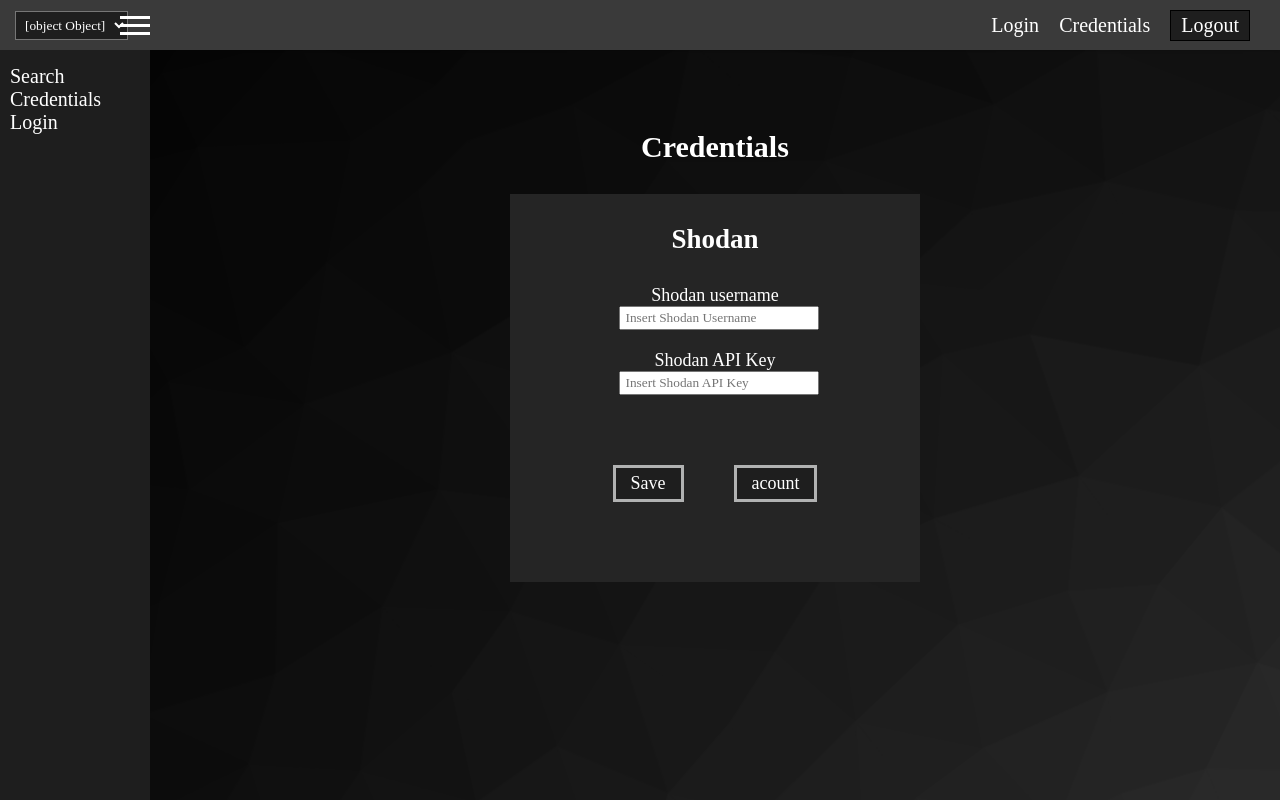
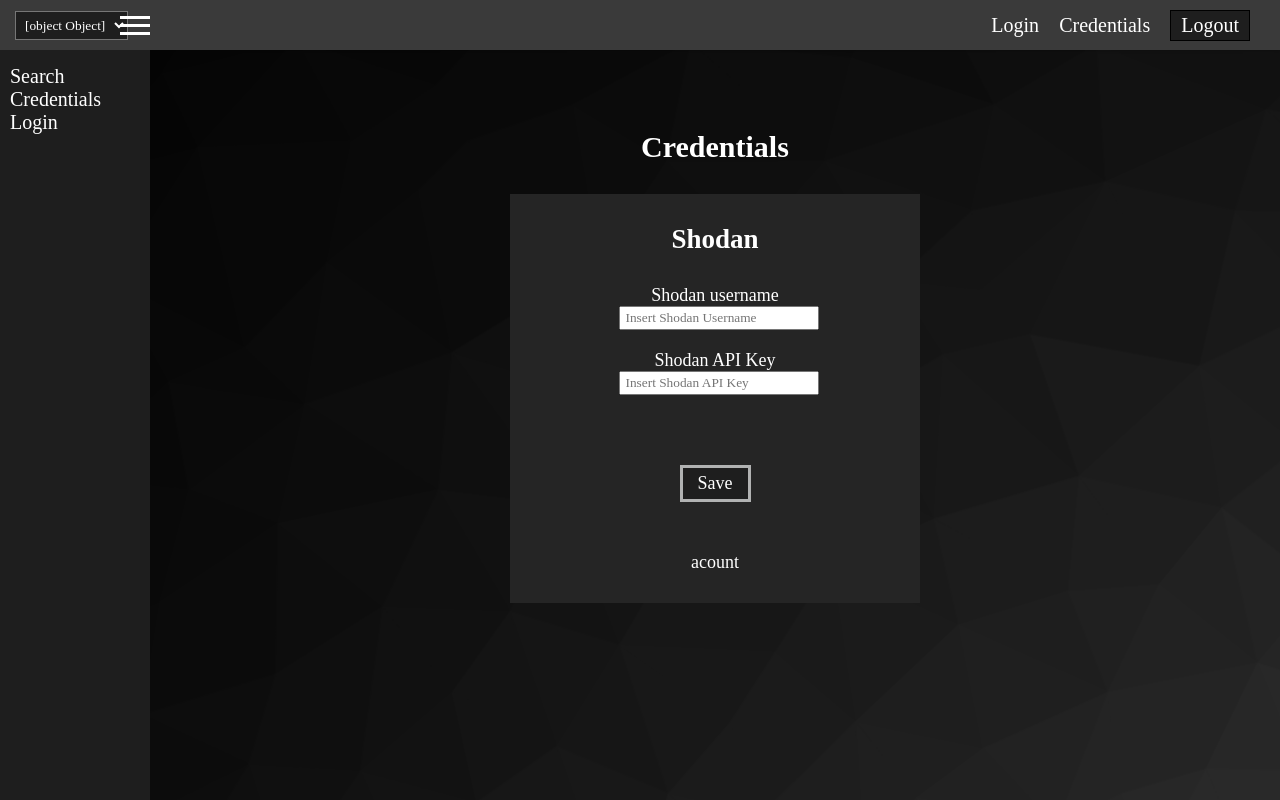
Before and after one commit to KTZgraph/sarenka-osint, a Next.js app: page /credentials in a window 1280 px wide. Built offline with nearby package versions, Linux system fonts and the light colour scheme.

Commit message:
style do linku shodana

```diff
--- a/components/credentials/credentials-form.js
+++ b/components/credentials/credentials-form.js
@@ -38,7 +38,7 @@
         <div className={classes.actions}>
           <button className={classes.action}>Save</button>
           <Link href={props.sourceUrl}>
-            <a className={classes.action}>acount</a>
+            <a className={classes.source}>acount</a>
           </Link>
         </div>
       </form>
--- a/components/credentials/credentials-form.module.css
+++ b/components/credentials/credentials-form.module.css
@@ -33,8 +33,9 @@
 
 .actions {
     display: flex;
-    flex-flow: row;
+    flex-flow: column;
     justify-content: center;
+    align-items: center;
 }
 
 .action{
@@ -47,4 +48,9 @@
 
 .action:hover{
     background-color: var(--color-grey-7);
+    cursor: pointer;
 }
+
+.actions .source:hover{
+    text-decoration: underline;
+}
```
